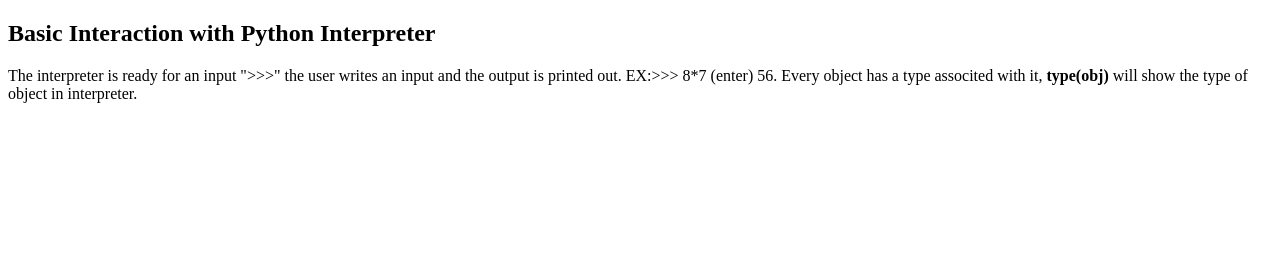
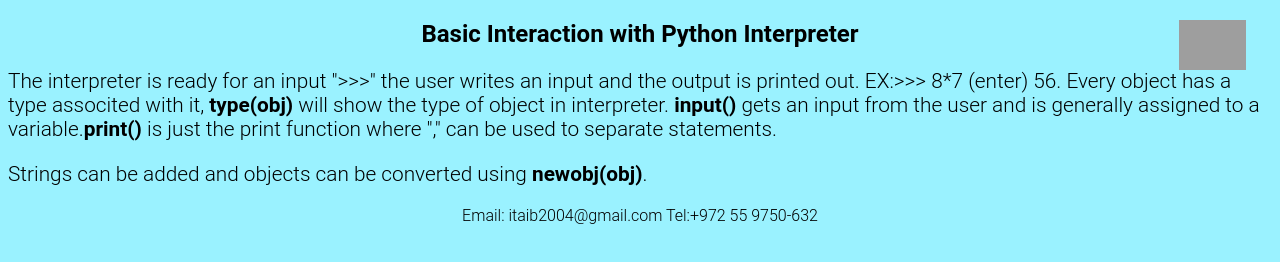
Before and after one commit to HakemHa/site, a plain HTML site: page Python.html in a window 1280 px wide. Drawn offline with Linux system fonts and the light colour scheme; grey boxes are pictures that could not be loaded.

Commit message:
css added to python

```diff
--- a/Python.html
+++ b/Python.html
@@ -3,9 +3,17 @@
   <head>
     <meta charset="utf-8">
     <title>Python</title>
+    <link rel="stylesheet" type="text/css" href="index.css">
   </head>
   <body>
+    <div id="mainDiv">
+      <a href="index.html">
+        <img id="mainButton" src="https://pbs.twimg.com/profile_images/119147203/power-symbol-logo.png">
+      </a>
+    </div>
     <h2>Basic Interaction with Python Interpreter</h2>
-    <p>The interpreter is ready for an input ">>>" the user writes an input and the output is printed out. EX:>>> 8*7 (enter) 56. Every object has a type associted with it, <b>type(obj)</b> will show the type of object in interpreter.</p>
+    <p>The interpreter is ready for an input ">>>" the user writes an input and the output is printed out. EX:>>> 8*7 (enter) 56. Every object has a type associted with it, <b>type(obj)</b> will show the type of object in interpreter. <b>input()</b> gets an input from the user and is generally assigned to a variable.<b>print()</b> is just the print function where "," can be used to separate statements.</p>
+    <p>Strings can be added and objects can be converted using <b>newobj(obj)</b>.</p>
+    <footer>Email: itaib2004@gmail.com Tel:+972 55 9750-632</footer>
   </body>
 </html>
```
Also changed, not shown: CompSci.html (+1 -2 lines).
